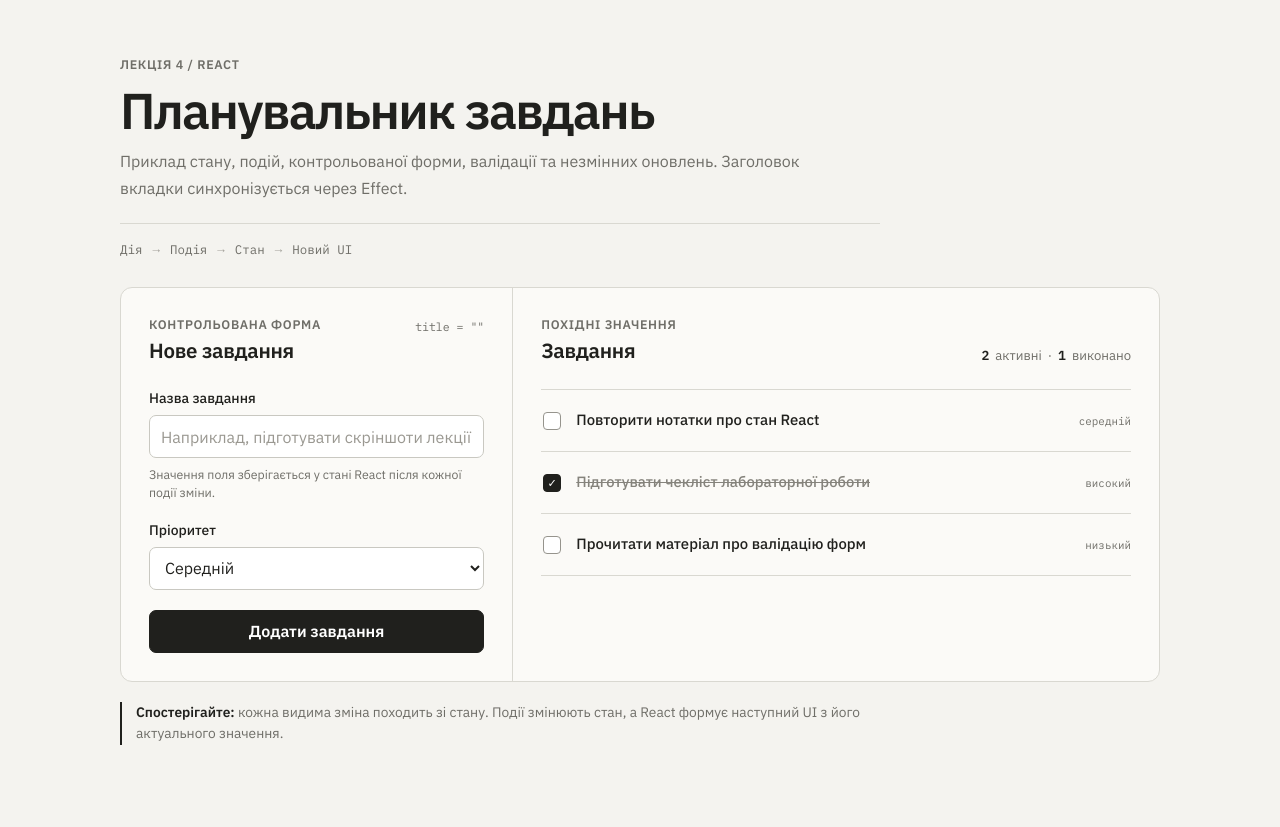
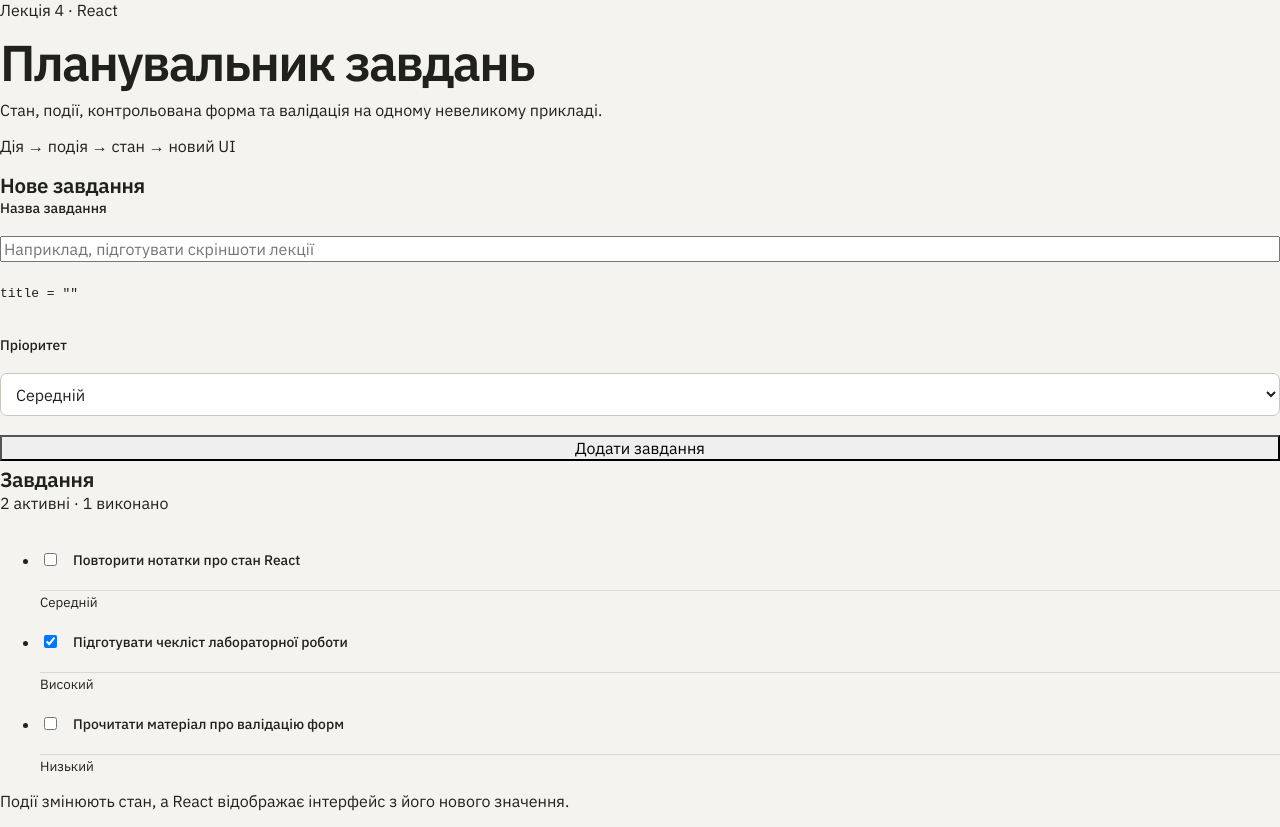
Before and after one commit to Aroxed/ui-programming-course, a React (Vite) app in the folder examples/lecture-04-state-events-forms/: page / in a window 1280 px wide. Before the commit the page ends 800 px from the top, so only its background shows below. Built offline with nearby package versions, Linux system fonts and the light colour scheme.

Commit message:
Simplify Lecture 4 example UI and markup

```diff
--- a/examples/lecture-04-state-events-forms/src/App.jsx
+++ b/examples/lecture-04-state-events-forms/src/App.jsx
@@ -1,35 +1,14 @@
 import { useEffect, useState } from 'react';
 
 const initialTasks = [
-  {
-    id: 1,
-    title: 'Повторити нотатки про стан React',
-    priority: 'medium',
-    completed: false,
-  },
-  {
-    id: 2,
-    title: 'Підготувати чекліст лабораторної роботи',
-    priority: 'high',
-    completed: true,
-  },
-  {
-    id: 3,
-    title: 'Прочитати матеріал про валідацію форм',
-    priority: 'low',
-    completed: false,
-  },
+  { id: 1, title: 'Повторити нотатки про стан React', priority: 'Середній', completed: false },
+  { id: 2, title: 'Підготувати чекліст лабораторної роботи', priority: 'Високий', completed: true },
+  { id: 3, title: 'Прочитати матеріал про валідацію форм', priority: 'Низький', completed: false },
 ];
-
-const priorityLabels = {
-  low: 'Низький',
-  medium: 'Середній',
-  high: 'Високий',
-};
 
 export default function App() {
   const [title, setTitle] = useState('');
-  const [priority, setPriority] = useState('medium');
+  const [priority, setPriority] = useState('Середній');
   const [tasks, setTasks] = useState(initialTasks);
   const [error, setError] = useState('');
 
@@ -42,15 +21,11 @@ export default function App() {
 
   function handleTitleChange(event) {
     setTitle(event.target.value);
-
-    if (error) {
     setError('');
-    }
   }
 
   function handleSubmit(event) {
     event.preventDefault();
-
     const normalizedTitle = title.trim();
 
     if (normalizedTitle.length < 3) {
@@ -58,151 +33,102 @@ export default function App() {
       return;
     }
 
-    setTasks((currentTasks) => {
-      const nextId = Math.max(...currentTasks.map((task) => task.id), 0) + 1;
-
-      return [
+    setTasks((currentTasks) => [
       ...currentTasks,
       {
-          id: nextId,
+        id: Date.now(),
         title: normalizedTitle,
         priority,
         completed: false,
       },
-      ];
-    });
+    ]);
 
     setTitle('');
-    setPriority('medium');
-    setError('');
+    setPriority('Середній');
   }
 
   function handleToggle(taskId) {
     setTasks((currentTasks) =>
       currentTasks.map((task) =>
-        task.id === taskId
-          ? { ...task, completed: !task.completed }
-          : task,
+        task.id === taskId ? { ...task, completed: !task.completed } : task,
       ),
     );
   }
 
   return (
-    <main className="page-shell">
-      <header className="page-header">
-        <p className="course-meta">Лекція 4 / React</p>
+    <main>
+      <header>
+        <p className="meta">Лекція 4 · React</p>
         <h1>Планувальник завдань</h1>
-        <p className="page-intro">
-          Приклад стану, подій, контрольованої форми, валідації та незмінних оновлень.
-          Заголовок вкладки синхронізується через Effect.
+        <p className="intro">
+          Стан, події, контрольована форма та валідація на одному невеликому прикладі.
         </p>
-
-        <div className="flow-line" aria-label="Цикл оновлення React">
-          <span>Дія</span>
-          <span aria-hidden="true">→</span>
-          <span>Подія</span>
-          <span aria-hidden="true">→</span>
-          <span>Стан</span>
-          <span aria-hidden="true">→</span>
-          <span>Новий UI</span>
-        </div>
+        <p className="cycle">Дія → подія → стан → новий UI</p>
       </header>
 
-      <section className="workspace" aria-label="Застосунок керування завданнями">
-        <article className="workspace-section form-section">
-          <div className="section-heading">
-            <div>
-              <p className="section-label">Контрольована форма</p>
+      <section>
         <h2>Нове завдання</h2>
-            </div>
-            <code className="state-readout">title = {JSON.stringify(title)}</code>
-          </div>
 
         <form onSubmit={handleSubmit} noValidate>
-            <div className="field">
           <label htmlFor="task-title">Назва завдання</label>
           <input
             id="task-title"
-                name="title"
-                type="text"
             value={title}
             onChange={handleTitleChange}
             aria-invalid={Boolean(error)}
-                aria-describedby={error ? 'title-error' : 'title-help'}
+            aria-describedby={error ? 'title-error' : 'title-state'}
             placeholder="Наприклад, підготувати скріншоти лекції"
           />
 
           {error ? (
-                <p className="field-note error" id="title-error" role="alert">
-                  {error}
-                </p>
+            <p className="error" id="title-error" role="alert">{error}</p>
           ) : (
-                <p className="field-note" id="title-help">
-                  Значення поля зберігається у стані React після кожної події зміни.
+            <p className="hint" id="title-state">
+              <code>title = {JSON.stringify(title)}</code>
             </p>
           )}
-            </div>
 
-            <div className="field">
           <label htmlFor="task-priority">Пріоритет</label>
           <select
             id="task-priority"
-                name="priority"
             value={priority}
             onChange={(event) => setPriority(event.target.value)}
           >
-                <option value="low">Низький</option>
-                <option value="medium">Середній</option>
-                <option value="high">Високий</option>
+            <option>Низький</option>
+            <option>Середній</option>
+            <option>Високий</option>
           </select>
+
+          <button type="submit">Додати завдання</button>
+        </form>
+      </section>
+
+      <section>
+        <div className="list-heading">
+          <h2>Завдання</h2>
+          <p>{openCount} активні · {completedCount} виконано</p>
         </div>
 
-            <button className="primary-button" type="submit">
-              Додати завдання
-            </button>
-          </form>
-        </article>
-
-        <article className="workspace-section tasks-section">
-          <div className="section-heading tasks-heading">
-            <div>
-              <p className="section-label">Похідні значення</p>
-              <h2>Завдання</h2>
-            </div>
-
-            <p className="task-summary" aria-label="Лічильники завдань">
-              <strong>{openCount}</strong> активні
-              <span aria-hidden="true">·</span>
-              <strong>{completedCount}</strong> виконано
-            </p>
-          </div>
-
-          <ul className="task-list">
+        <ul>
           {tasks.map((task) => (
-              <li className={task.completed ? 'task completed' : 'task'} key={task.id}>
-                <label className="task-check">
+            <li key={task.id} className={task.completed ? 'completed' : ''}>
+              <label className="task">
                 <input
                   type="checkbox"
                   checked={task.completed}
                   onChange={() => handleToggle(task.id)}
                 />
-                  <span className="checkmark" aria-hidden="true" />
+                <span>{task.title}</span>
               </label>
-
-                <div className="task-copy">
-                  <span className="task-title">{task.title}</span>
-                  <span className="priority">{priorityLabels[task.priority]}</span>
-                </div>
+              <small>{task.priority}</small>
             </li>
           ))}
         </ul>
-        </article>
       </section>
 
-      <footer className="lesson-note">
-        <strong>Спостерігайте:</strong> кожна видима зміна походить зі стану. Події змінюють стан,
-        а React формує наступний UI з його актуального значення.
-      </footer>
+      <p className="note">
+        Події змінюють стан, а React відображає інтерфейс з його нового значення.
+      </p>
     </main>
   );
 }
```
Lines whose indentation alone changed are shown as unchanged.
